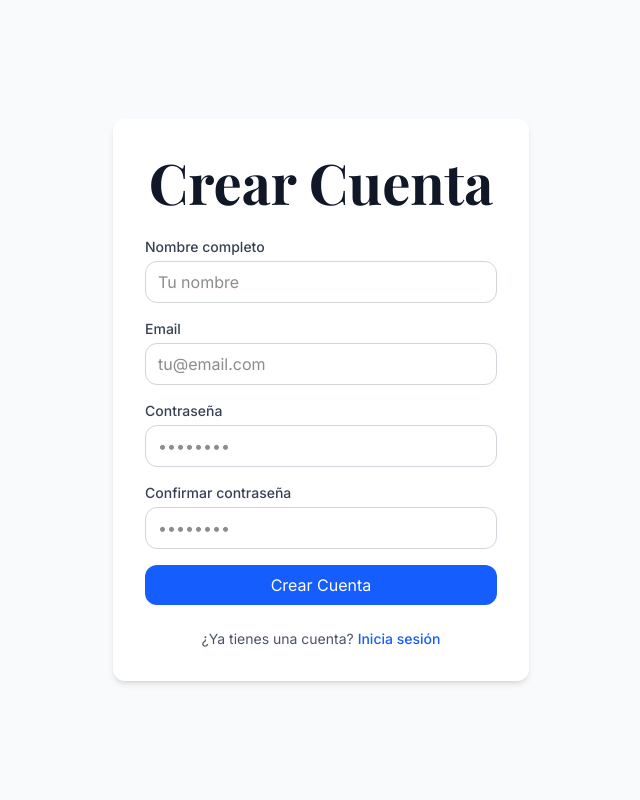
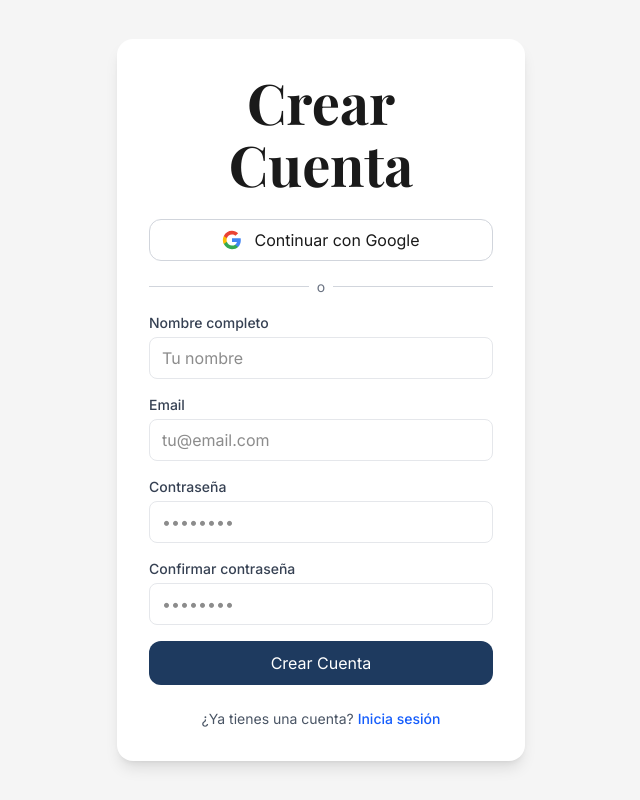
Before and after one commit to SamuMeza/libros-app, a Next.js app: page /register in a window 1280 px wide. Shown: the whole page, without its empty margins (319-959 px from the left). Built offline with nearby package versions, Linux system fonts and the light colour scheme.

Commit message:
fix(002): aplicar tokens de diseno, OAuth, validacion de telefono y accesibilidad

```diff
--- a/src/app/(auth)/layout.tsx
+++ b/src/app/(auth)/layout.tsx
@@ -4,8 +4,8 @@ export default function AuthLayout({
   children: React.ReactNode
 }) {
   return (
-    <div className="min-h-screen flex items-center justify-center bg-gray-50">
-      <main className="w-full max-w-md px-4">
+    <div className="min-h-screen flex items-center justify-center" style={{ backgroundColor: 'var(--bg-secondary)' }}>
+      <main className="w-full px-4" style={{ maxWidth: '440px' }}>
         {children}
       </main>
     </div>
--- a/src/app/(auth)/login/page.tsx
+++ b/src/app/(auth)/login/page.tsx
@@ -1,15 +1,17 @@
 'use client'
 
 import { useState } from 'react'
-import { useRouter } from 'next/navigation'
+import { useRouter, useSearchParams } from 'next/navigation'
 import Link from 'next/link'
 import AuthForm from '@/components/auth/auth-form'
 import LoadingOverlay from '@/components/auth/loading-overlay'
 import signIn from '@/lib/actions/sign-in'
+import { createClient } from '@/lib/supabase/client'
 import { isValidEmail } from '@/lib/utils/validators'
 
 export default function LoginPage() {
   const router = useRouter()
+  const searchParams = useSearchParams()
   const [email, setEmail] = useState('')
   const [password, setPassword] = useState('')
   const [rememberMe, setRememberMe] = useState(false)
@@ -36,7 +38,8 @@ export default function LoginPage() {
       const result = await signIn({ email, password, rememberMe })
 
       if (result.success) {
-        router.push('/')
+        const redirectTo = searchParams.get('redirect') || '/'
+        router.push(redirectTo)
         router.refresh()
       } else {
         setError(result.error || 'Error al iniciar sesión')
@@ -46,6 +49,16 @@ export default function LoginPage() {
     } finally {
       setIsLoading(false)
     }
+  }
+
+  const handleGoogleLogin = async () => {
+    const supabase = createClient()
+    await supabase.auth.signInWithOAuth({
+      provider: 'google',
+      options: {
+        redirectTo: `${window.location.origin}/auth/callback`,
+      },
+    })
   }
 
   return (
@@ -59,6 +72,29 @@ export default function LoginPage() {
             </div>
           )}
 
+          <button
+            type="button"
+            onClick={handleGoogleLogin}
+            className="w-full px-4 py-2 border border-gray-300 rounded-lg hover:bg-gray-50 transition-colors flex items-center justify-center gap-3"
+          >
+            <svg className="w-5 h-5" viewBox="0 0 24 24">
+              <path d="M22.56 12.25c0-.78-.07-1.53-.2-2.25H12v4.26h5.92a5.06 5.06 0 01-2.2 3.32v2.77h3.57c2.08-1.92 3.28-4.74 3.28-8.1z" fill="#4285F4"/>
+              <path d="M12 23c2.97 0 5.46-.98 7.28-2.66l-3.57-2.77c-.98.66-2.23 1.06-3.71 1.06-2.86 0-5.29-1.93-6.16-4.53H2.18v2.84C3.99 20.53 7.7 23 12 23z" fill="#34A853"/>
+              <path d="M5.84 14.09c-.22-.66-.35-1.36-.35-2.09s.13-1.43.35-2.09V7.07H2.18C1.43 8.55 1 10.22 1 12s.43 3.45 1.18 4.93l2.85-2.22.81-.62z" fill="#FBBC05"/>
+              <path d="M12 5.38c1.62 0 3.06.56 4.21 1.64l3.15-3.15C17.45 2.09 14.97 1 12 1 7.7 1 3.99 3.47 2.18 7.07l3.66 2.84c.87-2.6 3.3-4.53 6.16-4.53z" fill="#EA4335"/>
+            </svg>
+            Continuar con Google
+          </button>
+
+          <div className="relative">
+            <div className="absolute inset-0 flex items-center">
+              <div className="w-full border-t border-gray-300" />
+            </div>
+            <div className="relative flex justify-center text-sm">
+              <span className="px-2 bg-white text-gray-500">o</span>
+            </div>
+          </div>
+
           <div>
             <label htmlFor="email" className="block text-sm font-medium text-gray-700 mb-1">
               Email
@@ -68,7 +104,12 @@ export default function LoginPage() {
               id="email"
               value={email}
               onChange={(e) => setEmail(e.target.value)}
-              className="w-full px-3 py-2 border border-gray-300 rounded-lg focus:outline-none focus:ring-2 focus:ring-blue-500 focus:border-transparent"
+              className="w-full px-3 py-2 border rounded-lg focus:outline-none focus:ring-2 focus:border-transparent"
+              style={{
+                backgroundColor: 'var(--bg-primary)',
+                borderColor: 'var(--border)',
+                borderRadius: 'var(--radius-md)',
+              }}
               placeholder="tu@email.com"
               autoComplete="email"
               aria-label="Email"
@@ -85,7 +126,12 @@ export default function LoginPage() {
               id="password"
               value={password}
               onChange={(e) => setPassword(e.target.value)}
-              className="w-full px-3 py-2 border border-gray-300 rounded-lg focus:outline-none focus:ring-2 focus:ring-blue-500 focus:border-transparent"
+              className="w-full px-3 py-2 border rounded-lg focus:outline-none focus:ring-2 focus:border-transparent"
+              style={{
+                backgroundColor: 'var(--bg-primary)',
+                borderColor: 'var(--border)',
+                borderRadius: 'var(--radius-md)',
+              }}
               placeholder="••••••••"
               autoComplete="current-password"
               aria-label="Contraseña"
@@ -115,7 +161,13 @@ export default function LoginPage() {
           <button
             type="submit"
             disabled={isLoading}
-            className="w-full px-4 py-2 bg-blue-600 text-white rounded-lg hover:bg-blue-700 disabled:opacity-50 disabled:cursor-not-allowed transition-colors"
+            className="w-full px-4 py-2 text-white rounded-lg hover:opacity-90 disabled:opacity-50 disabled:cursor-not-allowed transition-colors"
+            style={{
+              backgroundColor: 'var(--hl-primary)',
+              color: 'var(--text-on-dark)',
+              borderRadius: 'var(--radius-lg)',
+              height: '2.75rem',
+            }}
             aria-label="Iniciar Sesión"
           >
             {isLoading ? 'Iniciando sesión...' : 'Iniciar Sesión'}
--- a/src/app/(auth)/register/page.tsx
+++ b/src/app/(auth)/register/page.tsx
@@ -6,6 +6,7 @@ import Link from 'next/link'
 import AuthForm from '@/components/auth/auth-form'
 import LoadingOverlay from '@/components/auth/loading-overlay'
 import signUp from '@/lib/actions/sign-up'
+import { createClient } from '@/lib/supabase/client'
 import { isValidEmail, isValidPassword, isValidFullName } from '@/lib/utils/validators'
 
 export default function RegisterPage() {
@@ -64,6 +65,16 @@ export default function RegisterPage() {
     }
   }
 
+  const handleGoogleRegister = async () => {
+    const supabase = createClient()
+    await supabase.auth.signInWithOAuth({
+      provider: 'google',
+      options: {
+        redirectTo: `${window.location.origin}/auth/callback`,
+      },
+    })
+  }
+
   return (
     <>
       <LoadingOverlay isVisible={isLoading} />
@@ -75,6 +86,29 @@ export default function RegisterPage() {
             </div>
           )}
 
+          <button
+            type="button"
+            onClick={handleGoogleRegister}
+            className="w-full px-4 py-2 border border-gray-300 rounded-lg hover:bg-gray-50 transition-colors flex items-center justify-center gap-3"
+          >
+            <svg className="w-5 h-5" viewBox="0 0 24 24">
+              <path d="M22.56 12.25c0-.78-.07-1.53-.2-2.25H12v4.26h5.92a5.06 5.06 0 01-2.2 3.32v2.77h3.57c2.08-1.92 3.28-4.74 3.28-8.1z" fill="#4285F4"/>
+              <path d="M12 23c2.97 0 5.46-.98 7.28-2.66l-3.57-2.77c-.98.66-2.23 1.06-3.71 1.06-2.86 0-5.29-1.93-6.16-4.53H2.18v2.84C3.99 20.53 7.7 23 12 23z" fill="#34A853"/>
+              <path d="M5.84 14.09c-.22-.66-.35-1.36-.35-2.09s.13-1.43.35-2.09V7.07H2.18C1.43 8.55 1 10.22 1 12s.43 3.45 1.18 4.93l2.85-2.22.81-.62z" fill="#FBBC05"/>
+              <path d="M12 5.38c1.62 0 3.06.56 4.21 1.64l3.15-3.15C17.45 2.09 14.97 1 12 1 7.7 1 3.99 3.47 2.18 7.07l3.66 2.84c.87-2.6 3.3-4.53 6.16-4.53z" fill="#EA4335"/>
+            </svg>
+            Continuar con Google
+          </button>
+
+          <div className="relative">
+            <div className="absolute inset-0 flex items-center">
+              <div className="w-full border-t border-gray-300" />
+            </div>
+            <div className="relative flex justify-center text-sm">
+              <span className="px-2 bg-white text-gray-500">o</span>
+            </div>
+          </div>
+
           <div>
             <label htmlFor="fullName" className="block text-sm font-medium text-gray-700 mb-1">
               Nombre completo
@@ -84,7 +118,12 @@ export default function RegisterPage() {
               id="fullName"
               value={fullName}
               onChange={(e) => setFullName(e.target.value)}
-              className="w-full px-3 py-2 border border-gray-300 rounded-lg focus:outline-none focus:ring-2 focus:ring-blue-500 focus:border-transparent"
+              className="w-full px-3 py-2 border rounded-lg focus:outline-none focus:ring-2 focus:border-transparent"
+              style={{
+                backgroundColor: 'var(--bg-primary)',
+                borderColor: 'var(--border)',
+                borderRadius: 'var(--radius-md)',
+              }}
               placeholder="Tu nombre"
               autoComplete="name"
               aria-label="Nombre completo"
@@ -101,7 +140,12 @@ export default function RegisterPage() {
               id="email"
               value={email}
               onChange={(e) => setEmail(e.target.value)}
-              className="w-full px-3 py-2 border border-gray-300 rounded-lg focus:outline-none focus:ring-2 focus:ring-blue-500 focus:border-transparent"
+              className="w-full px-3 py-2 border rounded-lg focus:outline-none focus:ring-2 focus:border-transparent"
+              style={{
+                backgroundColor: 'var(--bg-primary)',
+                borderColor: 'var(--border)',
+                borderRadius: 'var(--radius-md)',
+              }}
               placeholder="tu@email.com"
               autoComplete="email"
               aria-label="Email"
@@ -118,7 +162,12 @@ export default function RegisterPage() {
               id="password"
               value={password}
               onChange={(e) => setPassword(e.target.value)}
-              className="w-full px-3 py-2 border border-gray-300 rounded-lg focus:outline-none focus:ring-2 focus:ring-blue-500 focus:border-transparent"
+              className="w-full px-3 py-2 border rounded-lg focus:outline-none focus:ring-2 focus:border-transparent"
+              style={{
+                backgroundColor: 'var(--bg-primary)',
+                borderColor: 'var(--border)',
+                borderRadius: 'var(--radius-md)',
+              }}
               placeholder="••••••••"
               autoComplete="new-password"
               aria-label="Contraseña"
@@ -135,7 +184,12 @@ export default function RegisterPage() {
               id="confirmPassword"
               value={confirmPassword}
               onChange={(e) => setConfirmPassword(e.target.value)}
-              className="w-full px-3 py-2 border border-gray-300 rounded-lg focus:outline-none focus:ring-2 focus:ring-blue-500 focus:border-transparent"
+              className="w-full px-3 py-2 border rounded-lg focus:outline-none focus:ring-2 focus:border-transparent"
+              style={{
+                backgroundColor: 'var(--bg-primary)',
+                borderColor: 'var(--border)',
+                borderRadius: 'var(--radius-md)',
+              }}
               placeholder="••••••••"
               autoComplete="new-password"
               aria-label="Confirmar contraseña"
@@ -146,7 +200,13 @@ export default function RegisterPage() {
           <button
             type="submit"
             disabled={isLoading}
-            className="w-full px-4 py-2 bg-blue-600 text-white rounded-lg hover:bg-blue-700 disabled:opacity-50 disabled:cursor-not-allowed transition-colors"
+            className="w-full px-4 py-2 text-white rounded-lg hover:opacity-90 disabled:opacity-50 disabled:cursor-not-allowed transition-colors"
+            style={{
+              backgroundColor: 'var(--hl-primary)',
+              color: 'var(--text-on-dark)',
+              borderRadius: 'var(--radius-lg)',
+              height: '2.75rem',
+            }}
             aria-label="Crear Cuenta"
           >
             {isLoading ? 'Creando cuenta...' : 'Crear Cuenta'}
--- a/src/components/auth/auth-form.tsx
+++ b/src/components/auth/auth-form.tsx
@@ -5,8 +5,16 @@ interface AuthFormProps {
 
 export default function AuthForm({ title, children }: AuthFormProps) {
   return (
-    <div className="bg-white rounded-lg shadow-md p-8">
-      <h1 className="text-2xl font-bold text-center text-gray-900 mb-6">
+    <div
+      className="rounded-lg p-8"
+      style={{
+        backgroundColor: 'var(--bg-card)',
+        boxShadow: 'var(--shadow-lg)',
+        borderRadius: 'var(--radius-xl)',
+        padding: 'var(--space-8)',
+      }}
+    >
+      <h1 className="text-2xl font-bold text-center mb-6" style={{ color: 'var(--text-primary)' }}>
         {title}
       </h1>
       {children}
```
Also changed, not shown: src/app/(auth)/forgot-password/page.tsx (+13 -2 lines), src/app/(shop)/perfil/page.tsx (+13 -0 lines), src/components/profile/address-form.tsx (+43 -6 lines), src/components/ui/phone-input.tsx (+14 -2 lines), src/lib/actions/sign-up.ts (+16 -0 lines), 2 other files (tests, documents, lock files or other folders).
